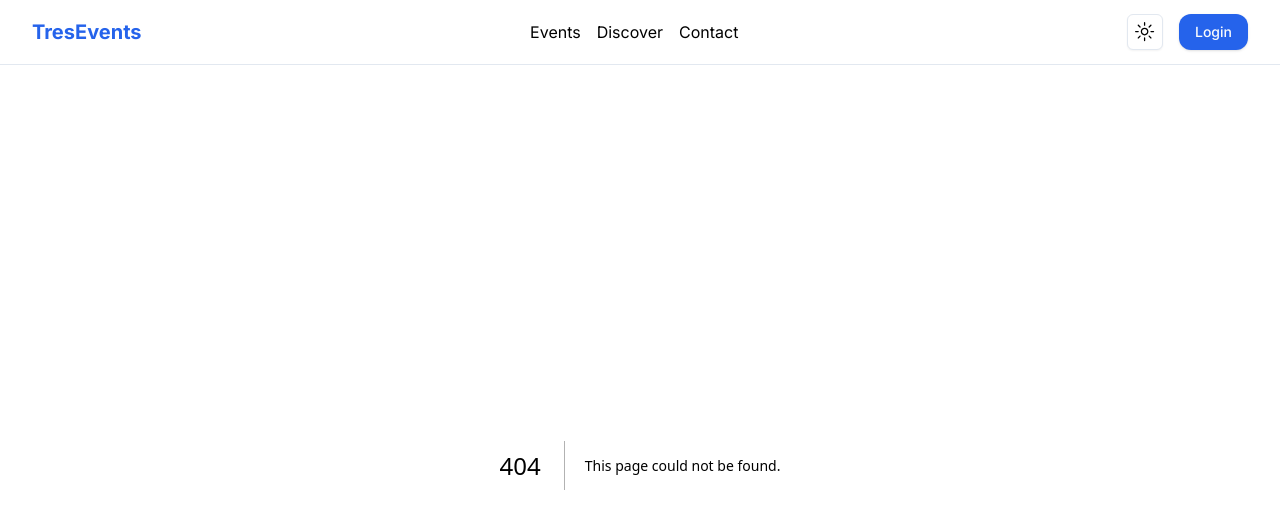
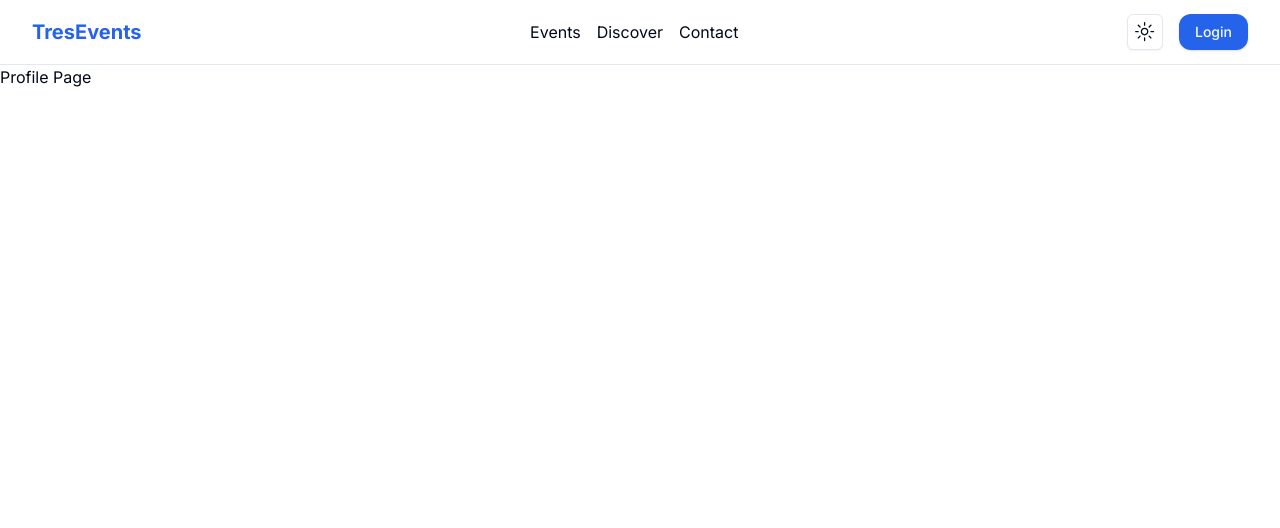
Before and after one commit to TresorRw/event-web-fe, a Next.js app: page /profile in a window 1280 px wide. Before the commit this address had no page. Shown: the top 528 px of the page. Built offline with nearby package versions, Linux system fonts and the light colour scheme.

Commit message:
Added new page for profile

```diff
--- /dev/null
+++ b/app/profile/page.tsx
@@ -0,0 +1,18 @@
+import Container from "@/components/ui/container";
+
+export const metadata = {
+  title: "My account",
+  description: "Manage your account",
+};
+
+const ProfilePage = () => {
+  return (
+    <Container>
+      <div>
+        <h1>Profile Page</h1>
+      </div>
+    </Container>
+  );
+};
+
+export default ProfilePage;
```
